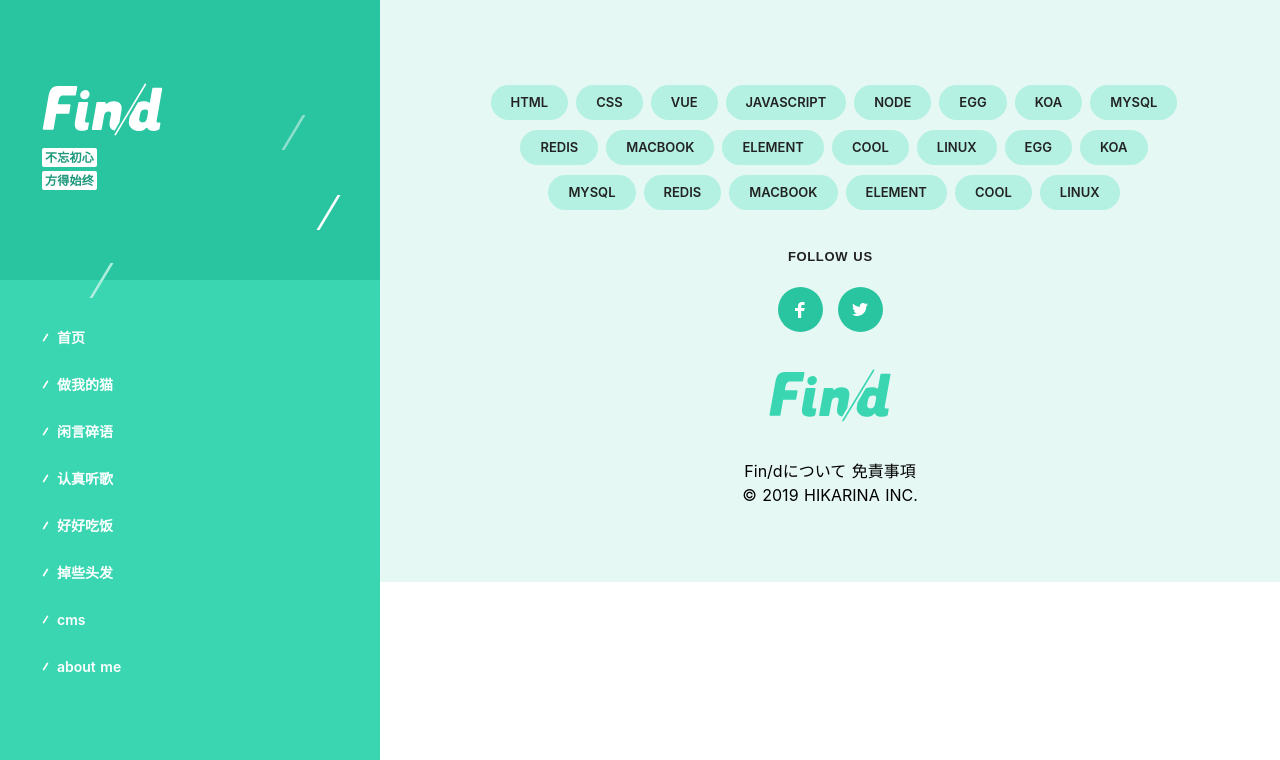
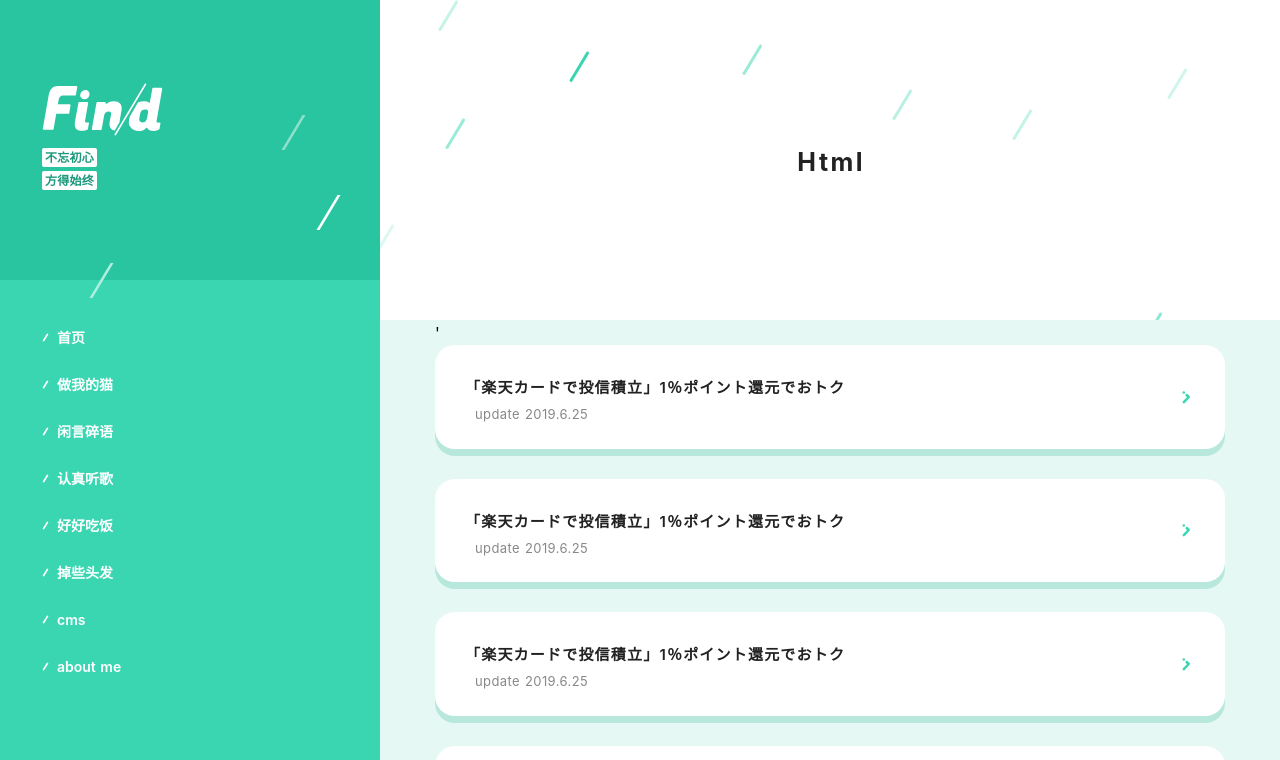
Before and after one commit to Syibo/syb-life, a Nuxt app: page /code in a window 1280 px wide. Shown: the top 760 px of the page. Built offline with nearby package versions, Linux system fonts and the light colour scheme.

Commit message:
code组件

```diff
--- /dev/null
+++ b/components/code.vue
@@ -0,0 +1,93 @@
+<template>
+<div class="code">
+    <div class="code_title">「楽天カードで投信積立」1％ポイント還元でおトク</div>
+    <div class="code_date">update 2019.6.25</div>
+</div>
+</template>
+
+<script>
+export default {
+  name: "CodeCompenents",
+  data() {
+    return {
+
+    }
+  },
+}
+</script>
+<style scoped>
+.code {
+    position: relative;
+    display: flex;
+    flex-direction: column;
+    padding: 29px 70px 24px 78px;
+    border-radius: 20px;
+    -webkit-border-radius: 20px;
+    -moz-border-radius: 20px;
+    background: #FFF;
+    box-shadow: 0px 7px #B8E8DC;
+    -webkit-box-shadow: 0px 7px #B8E8DC;
+    -moz-box-shadow: 0px 7px #B8E8DC;
+    padding-left: 30px;
+    margin-bottom: 30px;
+  }
+  .code::before {
+    content: " ";
+    position: absolute;
+    top: calc( 50% - 20px );
+    right: 20px;
+    display: block;
+    border-radius: 100%;
+    -webkit-border-radius: 100%;
+    -moz-border-radius: 100%;
+    width: 40px;
+    height: 40px;
+    background: #E5F8F3;
+    z-index: 1;
+    -webkit-transition: all 0.3s ease;
+    transition: all 0.3s ease;
+    -webkit-transform: scale(0);
+    -o-transform: scale(0);
+    transform: scale(0);
+  }
+  .code::after {
+    content: " ";
+    position: absolute;
+    top: 50%;
+    right: 25px;
+    display: block;
+    margin-top: -15px;
+    width: 30px;
+    height: 30px;
+    background: url(../assets/images/icn_indexlist_01.svg) no-repeat;
+    background-size: 30px 30px;
+    -webkit-transition: all 0.3s ease;
+    transition: all 0.3s ease;
+    z-index: 5;
+  }
+  .code:hover {
+    box-shadow: 0px 8px #3AD6B2;
+    -webkit-box-shadow: 0px 8px #3AD6B2;
+    -moz-box-shadow: 0px 8px #3AD6B2;
+    cursor: pointer;
+  }
+  .code:hover::before{
+    -webkit-transform: scale(1);
+    -o-transform: scale(1);
+    transform: scale(1);
+  }
+  .code_title {
+    color: #222;
+    font-size: 15px;
+    font-weight: 600;
+    line-height: 1.8;
+    letter-spacing: 0.08em;
+  }
+  .code_date {
+    margin-top: 4px;
+    color: #888;
+    font-size: 13px;
+    letter-spacing: 0.03em;
+    padding-left: 10px;
+  }
+</style>
--- a/components/menu.vue
+++ b/components/menu.vue
@@ -40,23 +40,7 @@
                   <div class="tagListMod01">
                       <div class="vessel">
                           <ul>
-                              <li>HTML</li>
-                              <li>CSS</li>
-                              <li>VUE</li>
-                              <li>JAVASCRIPT</li>
-                              <li>NODE</li>
-                              <li>EGG</li>
-                              <li>KOA</li>
-                              <li>MYSQL</li>
-                              <li>REDIS</li>
-                              <li>MACBOOK</li>
-                              <li>ELEMENT</li>
-                              <li>COOL</li>
-                              <li>LINUX</li>
-                              <li>NUXT</li>
-                              <li>GITHUB</li>
-                              <li>ECHART</li>
-                              <li>FLUTTER</li>
+                              <li @click="goCode" v-for="(item, index) in list" :key="index"> {{ item.name }} </li>
                           </ul>
                       </div>
                   </div>
@@ -82,7 +66,25 @@ export default {
   name: "Menu",
   data() {
     return {
-		menuGive: false
+        menuGive: false,
+        list: [
+            { name: 'Html' },
+            { name: 'Css' },
+            { name: 'Vue' },
+            { name: 'JavaScript' },
+            { name: 'Node' },
+            { name: 'Egg' },
+            { name: 'Koa' },
+            { name: 'Mysql' },
+            { name: 'Redis' },
+            { name: 'Macbook' },
+            { name: 'Eelment' },
+            { name: 'Cool' },
+            { name: 'Nuxt' },
+            { name: 'Github' },
+            { name: 'Echarts' },
+            { name: 'Flutter' },
+        ]
     }
   },
   methods: {
@@ -94,7 +96,10 @@ export default {
 			  document.getElementsByClassName('menuG')[0].style.left = 0;
 		  	  this.menuGive = true;
 		  }
-	  },
+      },
+      goCode() {
+          this.$router.push({ name: 'code' })
+      }
   }
 }
 </script>
--- /dev/null
+++ b/pages/code.vue
@@ -0,0 +1,77 @@
+<template>
+  <div class="contents">
+    <div class="contentsBlock">
+        <header class="headerBlock">
+            <h1>
+                Html
+            </h1>
+        </header>
+      </div>
+
+      <div class="contentsBlockcode">
+        <div class="bodyIndexBlock">'
+          <el-row class="row_class">
+            <el-col :xs="24" v-for="item in 10" :key="item">
+              <code-compenents></code-compenents>
+            </el-col>
+          </el-row>
+        </div>
+    </div>
+  </div>
+</template>
+
+<script>
+import CodeCompenents from '~/components/code.vue'
+export default {
+  name: 'Code',
+  components: {
+      CodeCompenents
+  },
+  data() {
+    return {
+
+    }
+  },
+  async asyncData ({ params }) {
+
+  },
+  async mounted() {
+
+  }
+}
+</script>
+
+<style>
+.contentsBlock {
+    background: #FFF url(../assets/images/bg_home_01.png) repeat 100% 0;
+  }
+  .headerBlock {
+    position: relative;
+    margin: 0 auto;
+    padding: 142px 0 138px 0;
+    width: 100%;
+    max-width: 1200px;
+    z-index: 2;
+  }
+  .headerBlock h1 {
+    color: #222;
+    font-size: 25px;
+    font-weight: 700;
+    line-height: 1.6;
+    text-align: center;
+    text-indent: 0.1em;
+    letter-spacing: 0.1em;
+  }
+    .contentsBlockcode {
+    padding: 0 calc(5% + 10px) 0 calc(5% + 10px);
+    background-color: #e5f8f3;
+  }
+  .contentsBlockcode .bodyIndexBlock {
+    position: relative;
+    margin: 0 auto;
+    width: 100%;
+    max-width: 950px;
+    padding: 1px 0 0 0;
+    z-index: 2;
+  }
+</style>
```
Also changed, not shown: components/content.vue (+0 -48 lines), assets/images/icn_link_circle_02.svg (added).
